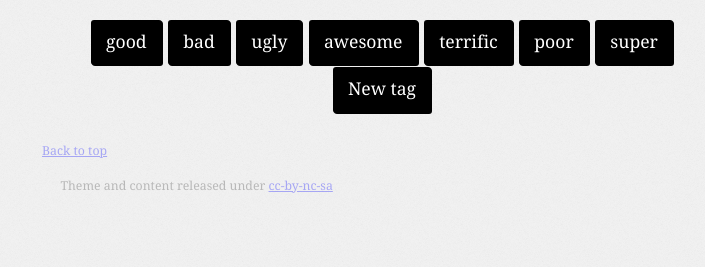
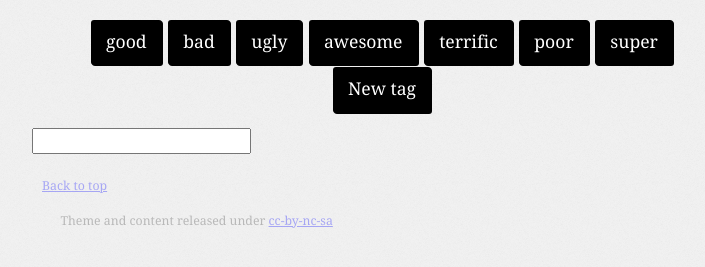
Before and after one commit to pombredanne/tag-cloud-select-deluxe, a plain HTML site: page static-demo/index.html in a window 1280 px wide. Shown: the part 191-458 px from the top of the page, without its empty margins (258-963 px from the left). Drawn offline with Linux system fonts and the light colour scheme.

Commit message:
s/hidden/text

```diff
--- a/static-demo/index.html
+++ b/static-demo/index.html
@@ -16,7 +16,7 @@
 	  <li>poor</li>
 	  <li>super</li>
 	</ul>
-	<input type="hidden" id="adjectives-input"/>
+	<input type="text" id="adjectives-input"/>
       </form>
 
       <script src="jquery.js"></script>
```
